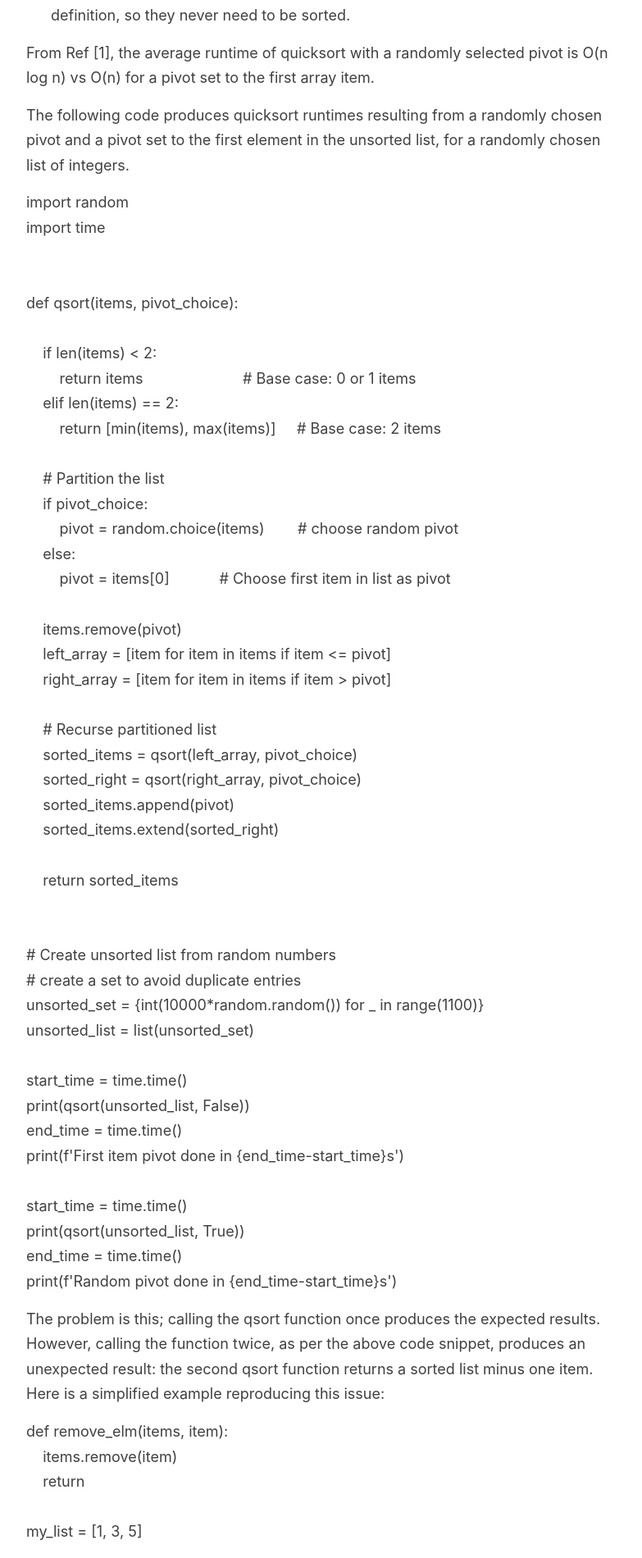
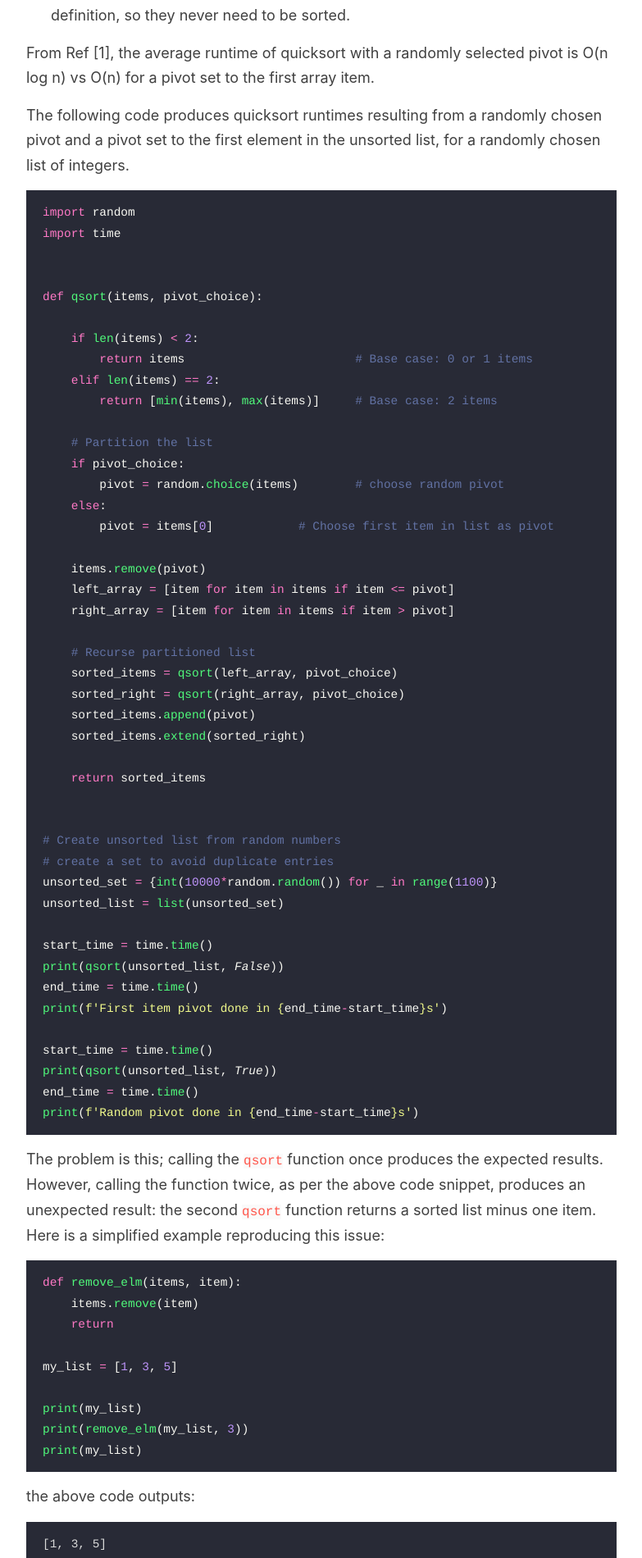
Before and after one commit to mkoundo/mkoundo.github.io, a Jekyll site: the page built from _posts/2020-08-15-hard_lesson.markdown, in a window 1280 px wide. Shown: the part 693-2593 px from the top of the page at 82% size, without its empty margins (248-1031 px from the left). Built offline with Jekyll 4.4.1, drawn with Linux system fonts in a browser that asks for light colours.

Commit message:
first commit

```diff
--- a/assets/style.scss
+++ b/assets/style.scss
@@ -1140,6 +1140,6 @@ Modules - reusable parts of our design
 // Settled on moving the import of syntax highlighting to the bottom of the CSS
 // ... Otherwise it really bloats up the top of the CSS file and makes it difficult to find the start
 //@import "highlights";
-//@import "darcula";
+@import "darcula";
 @import "autumn.css";
 @import "svg-icons";
```
